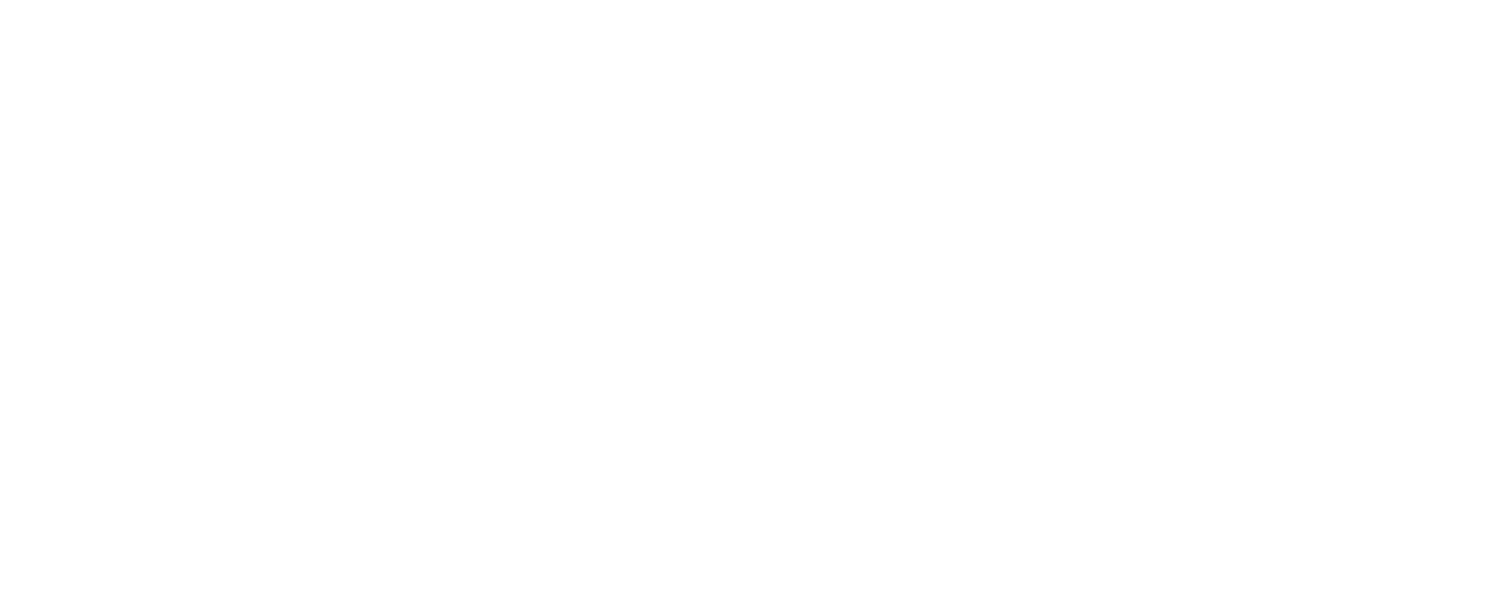
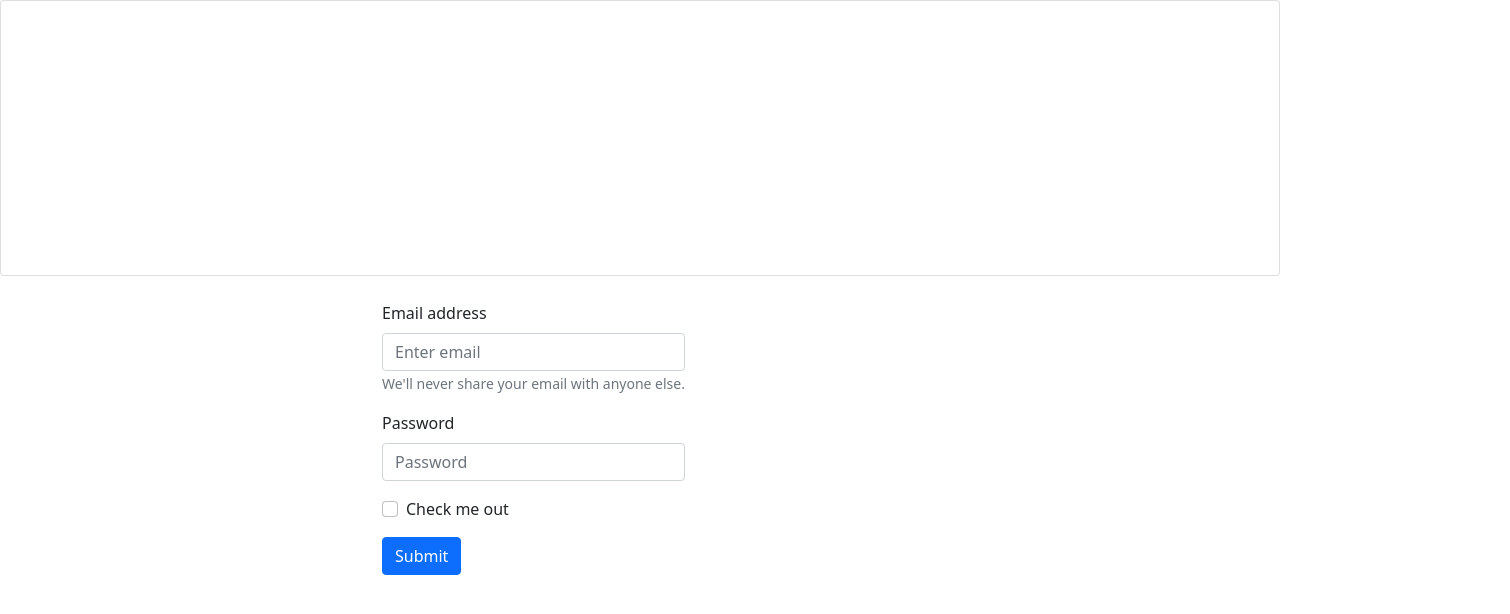
Before and after one commit to TheCoreyMcCue/evandsFE, a React (Create React App) app: page /login in a window 1280 px wide. Shown: the top 614 px of the page, 1510 px wide, since content can reach past the window. Built offline with nearby package versions, Linux system fonts and the light colour scheme.

Commit message:
add routes for static pages and begin styling

```diff
--- a/src/App.js
+++ b/src/App.js
@@ -1,14 +1,12 @@
 // import logo from './logo.svg';
 import "./App.css";
 import TitleForm from "./Components/TitleForm/TitleForm";
+import Login from "./Components/StaticPages/Login";
+import ConfirmedResponseSent from "./Components/StaticPages/ConfirmedResponseSent"
+import ConfirmedSent from "./Components/StaticPages/ConfirmedSent"
 import ProgressBar from "./Components/ProgressBar/ProgressBar";
 import { Card } from "react-bootstrap";
-import {
-  BrowserRouter as Router,
-  Switch,
-  Route,
-  Link
-} from "react-router-dom";
+import {BrowserRouter as Router,Route,} from "react-router-dom";
 
 // const axios = require("axios").default;
 
@@ -31,6 +29,15 @@ function App() {
 
   return (
     <Router>
+      <Route exact path="/login">
+          <Login />
+      </Route>
+      <Route exact path="/confirmed">
+          <ConfirmedResponseSent />
+      </Route>
+      <Route exact path="/confirmed_sent">
+          <ConfirmedSent />
+      </Route>
       <Route exact path="/">
         <div className="App">
           <Card
@@ -43,9 +50,6 @@ function App() {
           </Card>
         </div>
       </Route>
-      <Route exact path="/test">
-        <p>some stuff</p>
-      </Route>
     </Router>
   );
 }
--- /dev/null
+++ b/src/Components/StaticPages/Login.js
@@ -0,0 +1,35 @@
+import React from 'react';
+import {Form, Button, Card} from 'react-bootstrap';
+
+import './StaticPages.css';
+
+const Login = () => {
+    return (
+        <Card>
+            <div className="container d-flex login">
+                <Form>
+                <Form.Group className="mb-3" controlId="formBasicEmail">
+                    <Form.Label>Email address</Form.Label>
+                    <Form.Control type="email" placeholder="Enter email" />
+                    <Form.Text className="text-muted">
+                    We'll never share your email with anyone else.
+                    </Form.Text>
+                </Form.Group>
+
+                <Form.Group className="mb-3" controlId="formBasicPassword">
+                    <Form.Label>Password</Form.Label>
+                    <Form.Control type="password" placeholder="Password" />
+                </Form.Group>
+                <Form.Group className="mb-3" controlId="formBasicCheckbox">
+                    <Form.Check type="checkbox" label="Check me out" />
+                </Form.Group>
+                <Button variant="primary" type="submit">
+                    Submit
+                </Button>
+                </Form>
+            </div>
+        </Card>
+    )
+}
+
+export default Login
--- /dev/null
+++ b/src/Components/StaticPages/StaticPages.css
@@ -0,0 +1,5 @@
+.login {
+    position: relative;
+    top: 300px;
+    left: 300px;
+}
```
Also changed, not shown: src/Components/Login.js (deleted, +0 -29 lines).
